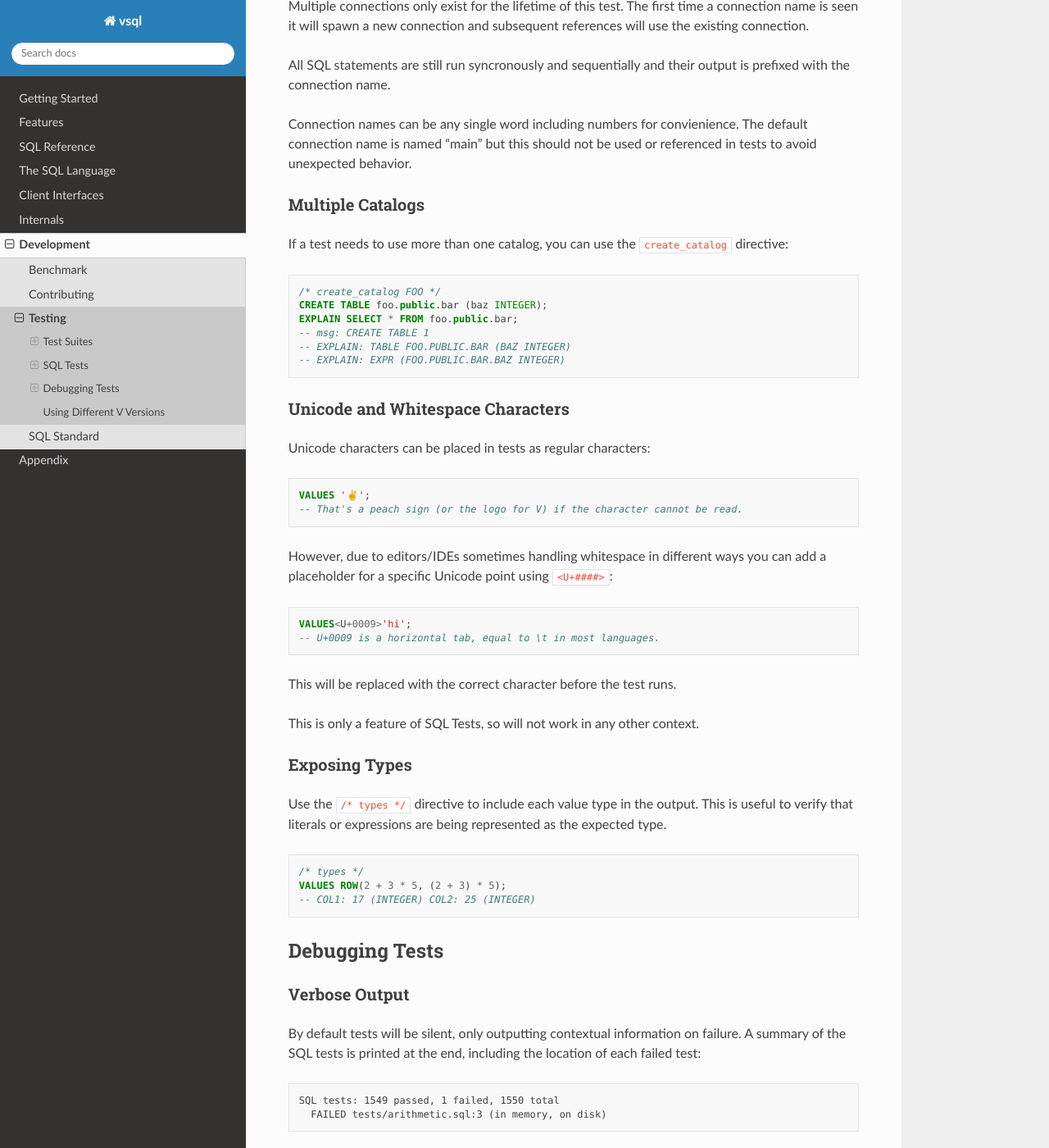
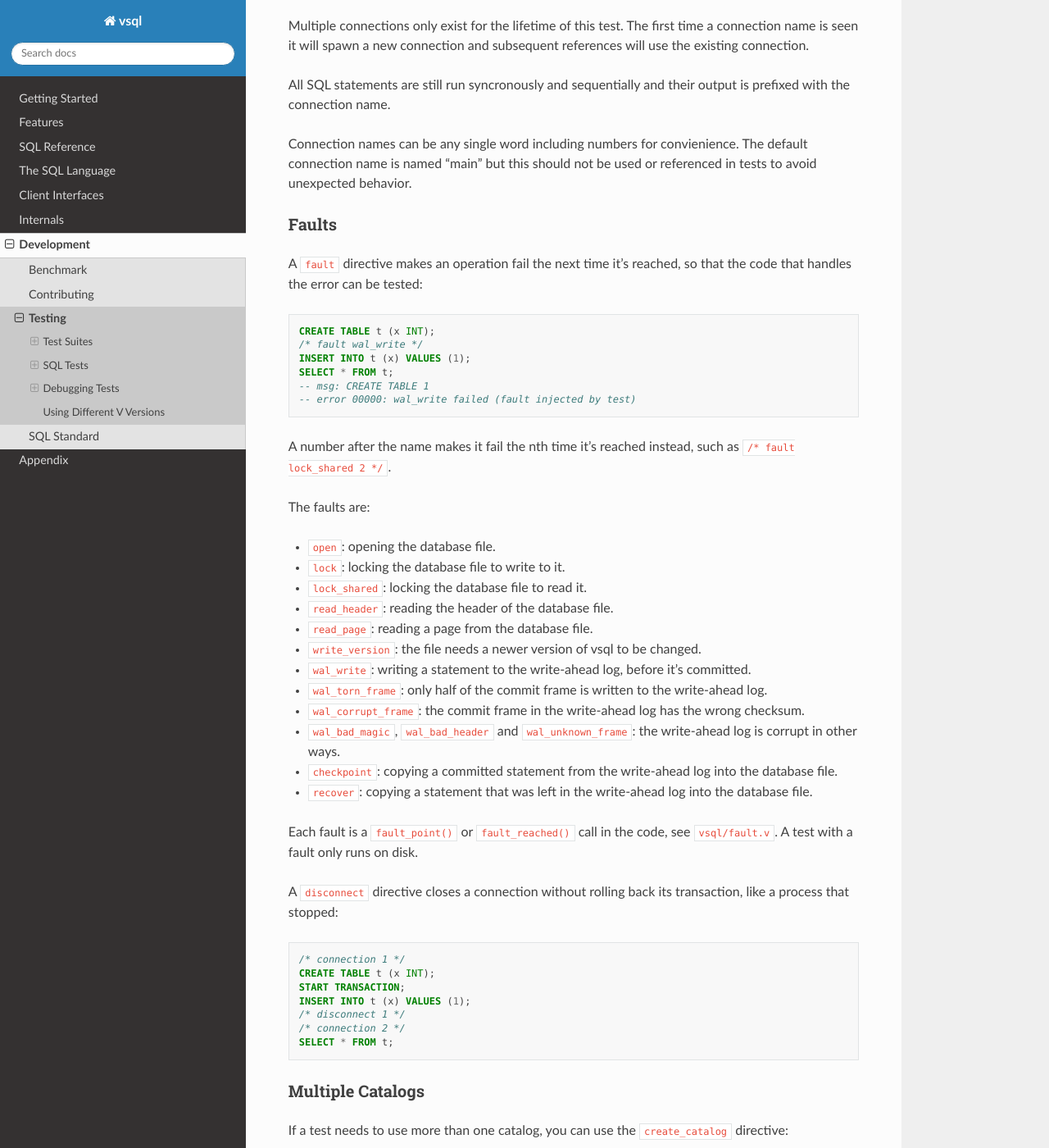
Before and after one commit to elliotchance/vsql, a Sphinx documentation site: the page built from docs/testing.rst, in a window 1280 px wide and 1400 px high, scrolled down 6154 px. Shown: the whole window at 82% size. Built offline with Sphinx 7.4.7 and the Read the Docs theme 3.1.0, drawn with Linux system fonts in a browser that asks for light colours.

Commit message:
tests: Add a fault directive to SQL tests
A SQL test can now use /* fault <name> */ to make an operation fail the next
time it's reached (or /* fault <name> <n> */ for the nth time), such as opening,
locking or reading the file, or writing to the write-ahead log. Some faults
write a torn or corrupt log, to test recovery. This is like the crash points
used by the CLI tests, except that it returns an error instead of stopping the
process. /* disconnect <name> */ closes a connection without a rollback, to test
recovering the transactions of a process that stopped.

The faults found three bugs, which the tests show until they're fixed: a
statement committed to the write-ahead log is reported as failed (#480), a
failed rollback after a 40001 leaves the transaction open (#482), and a failed
page read ends a scan early (#483).

Co-Authored-By: Claude Opus 5.5 <noreply@anthropic.com>

```diff
--- a/docs/testing.rst
+++ b/docs/testing.rst
@@ -295,6 +295,61 @@ Connection names can be any single word including numbers for convienience. The
 default connection name is named "main" but this should not be used or
 referenced in tests to avoid unexpected behavior.
 
+Faults
+^^^^^^
+
+A ``fault`` directive makes an operation fail the next time it's reached, so
+that the code that handles the error can be tested:
+
+.. code-block:: sql
+
+   CREATE TABLE t (x INT);
+   /* fault wal_write */
+   INSERT INTO t (x) VALUES (1);
+   SELECT * FROM t;
+   -- msg: CREATE TABLE 1
+   -- error 00000: wal_write failed (fault injected by test)
+
+A number after the name makes it fail the nth time it's reached instead, such
+as ``/* fault lock_shared 2 */``.
+
+The faults are:
+
+- ``open``: opening the database file.
+- ``lock``: locking the database file to write to it.
+- ``lock_shared``: locking the database file to read it.
+- ``read_header``: reading the header of the database file.
+- ``read_page``: reading a page from the database file.
+- ``write_version``: the file needs a newer version of vsql to be changed.
+- ``wal_write``: writing a statement to the write-ahead log, before it's
+  committed.
+- ``wal_torn_frame``: only half of the commit frame is written to the
+  write-ahead log.
+- ``wal_corrupt_frame``: the commit frame in the write-ahead log has the wrong
+  checksum.
+- ``wal_bad_magic``, ``wal_bad_header`` and ``wal_unknown_frame``: the
+  write-ahead log is corrupt in other ways.
+- ``checkpoint``: copying a committed statement from the write-ahead log into
+  the database file.
+- ``recover``: copying a statement that was left in the write-ahead log into
+  the database file.
+
+Each fault is a ``fault_point()`` or ``fault_reached()`` call in the code, see
+``vsql/fault.v``. A test with a fault only runs on disk.
+
+A ``disconnect`` directive closes a connection without rolling back its
+transaction, like a process that stopped:
+
+.. code-block:: sql
+
+   /* connection 1 */
+   CREATE TABLE t (x INT);
+   START TRANSACTION;
+   INSERT INTO t (x) VALUES (1);
+   /* disconnect 1 */
+   /* connection 2 */
+   SELECT * FROM t;
+
 Multiple Catalogs
 ^^^^^^^^^^^^^^^^^
 
```
Also changed, not shown: 9 other files.
